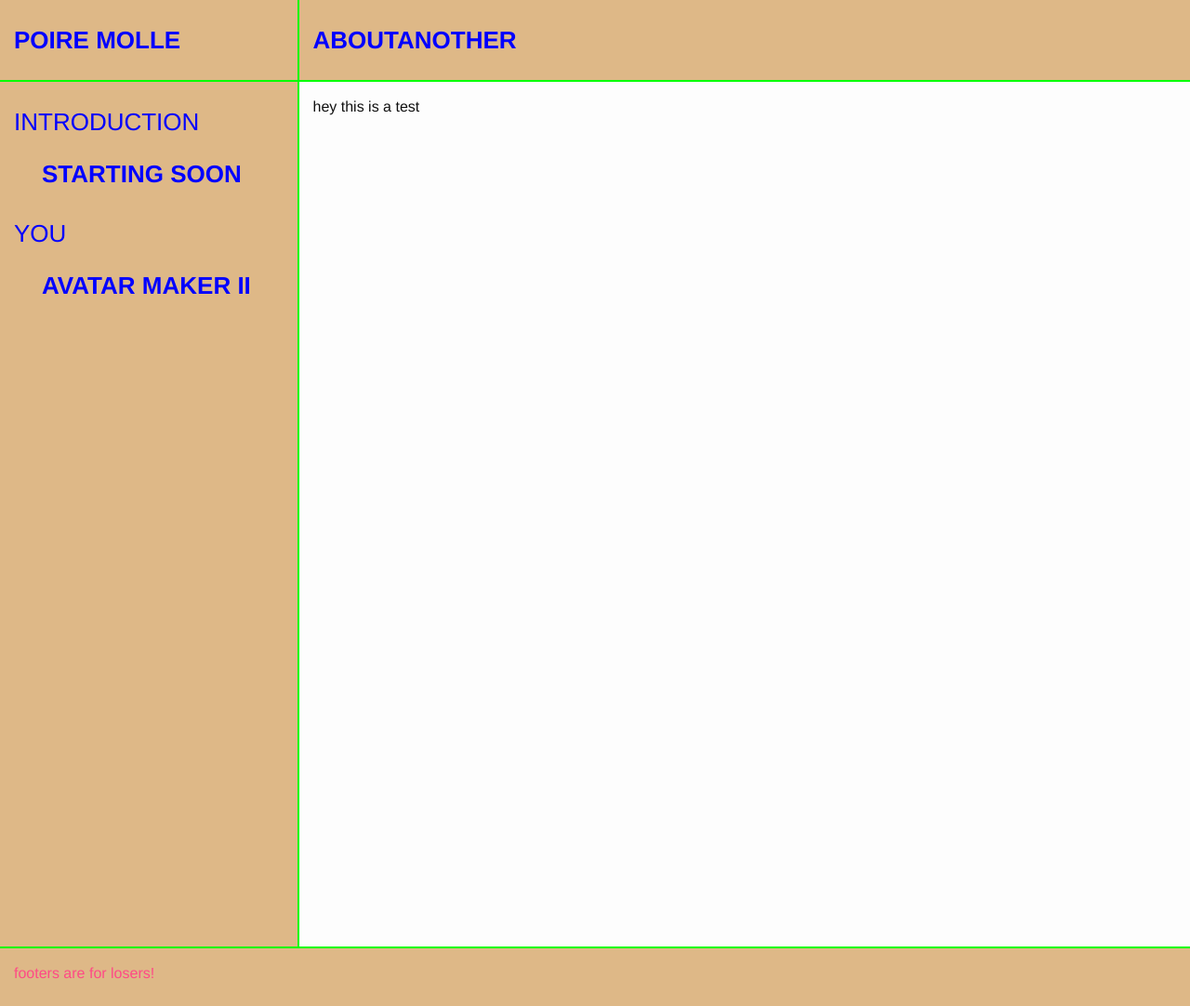
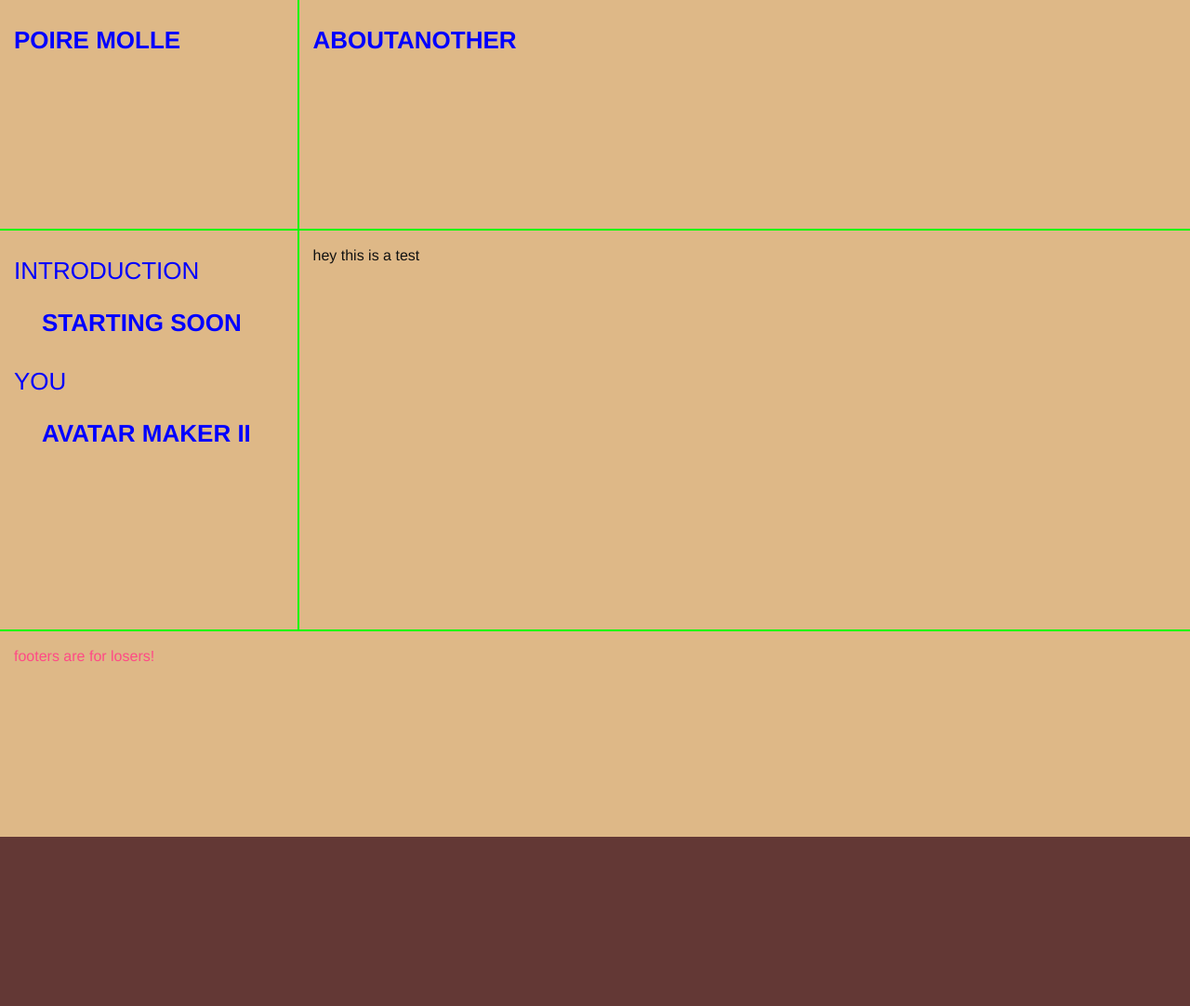
Before and after one commit to poiremolle/blog, a Jekyll site: the page built from index.md, in a window 1280 px wide. Shown: the whole page at 93% size. Built offline with Jekyll 4.4.1, drawn with Linux system fonts in a browser that asks for light colours; after the commit the page ends 900 px from its top, so only the background shows below that.

Commit message:
changing content styling element from 'div' to 'main'

```diff
--- a/_sass/minima/_layout.scss
+++ b/_sass/minima/_layout.scss
@@ -162,7 +162,7 @@
     @include trigger-behavior;
   }
 }
-.container > div.content {
+.container > main.content {
   grid-area: content;
   //@include base-container-attributes($background-color);
   min-height: 100vh;
```
